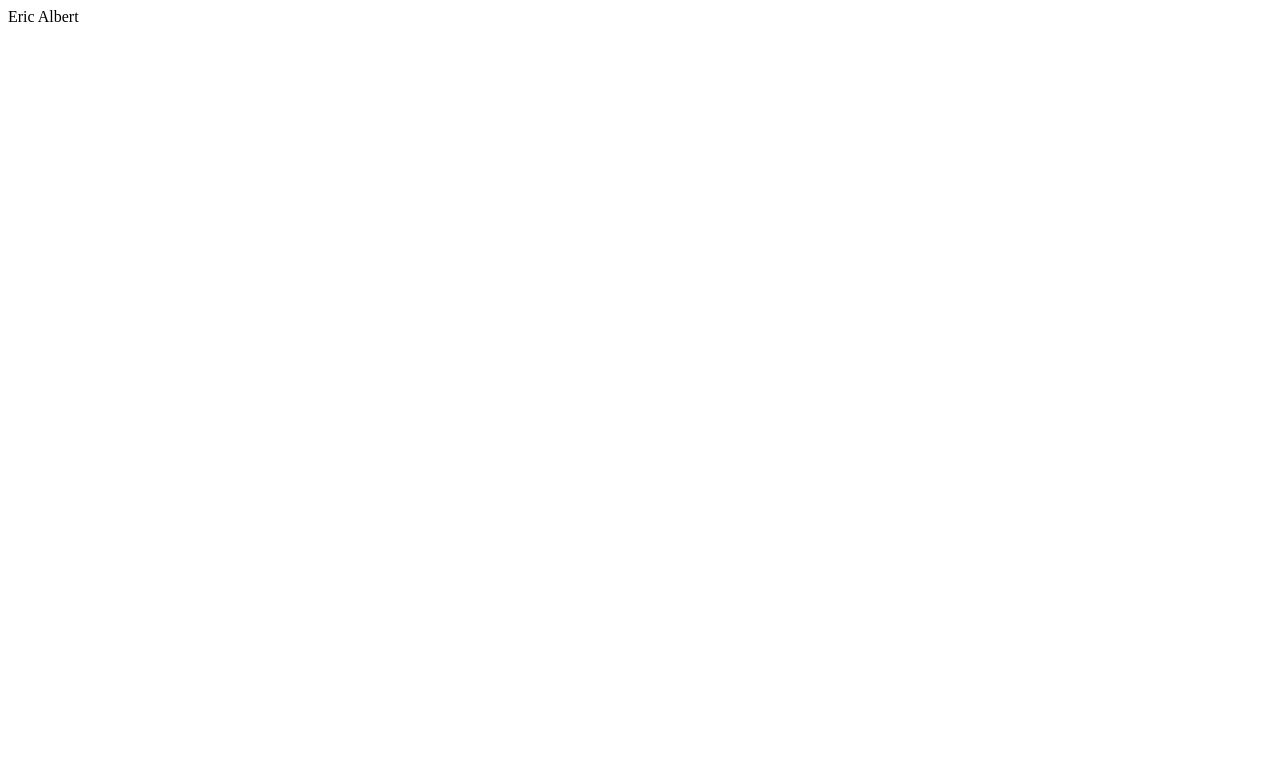
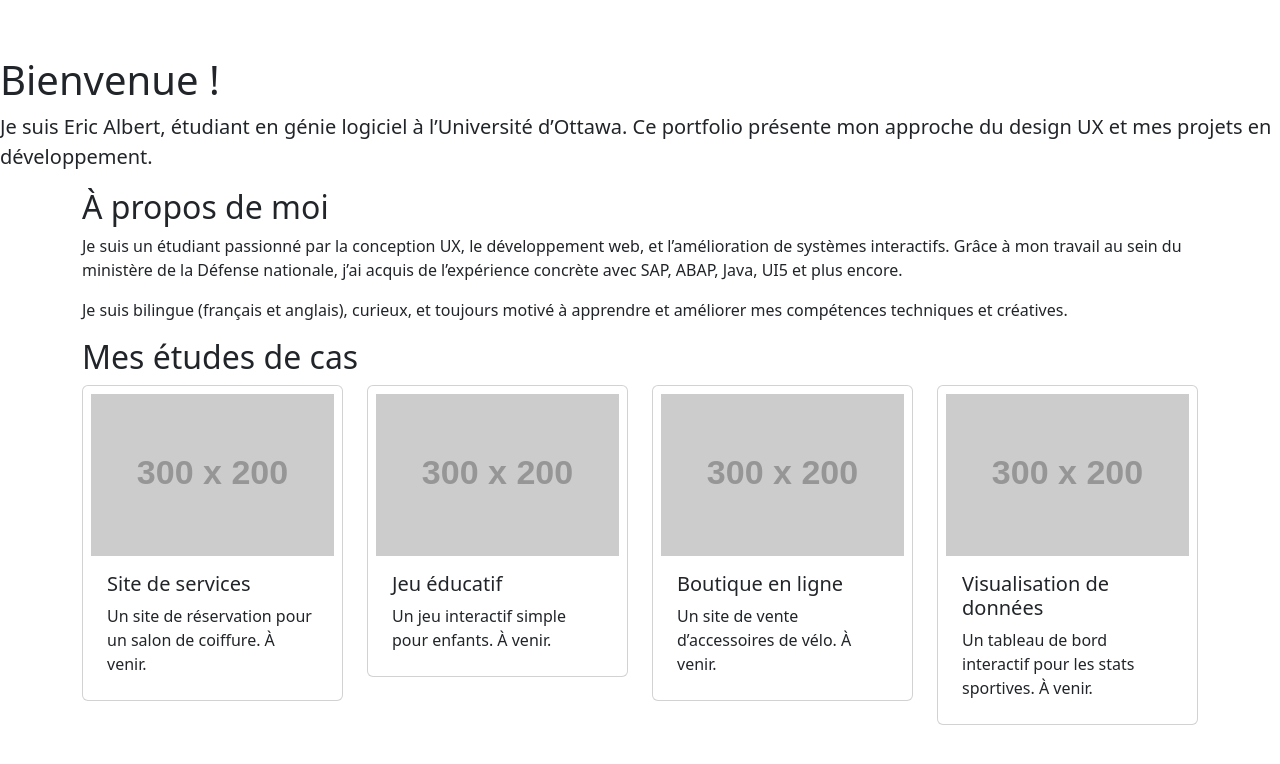
Before and after one commit to EricAlbert87/EricAlbert87.github.io, a plain HTML site: page Index.html in a window 1280 px wide. Drawn offline with nearby package versions, Linux system fonts and the light colour scheme; placeholder pictures from the web are drawn by us.

Commit message:
Completed Index Page

```diff
--- a/Index.html
+++ b/Index.html
@@ -1,10 +1,99 @@
 <!DOCTYPE html>
-<html>
+<html lang="fr">
 <head>
-<title>Hello, World</title>
+  <meta charset="UTF-8">
+  <meta name="viewport" content="width=device-width, initial-scale=1.0">
+  <title>Portfolio UX – Eric Albert</title>
+  <link href="https://cdn.jsdelivr.net/npm/bootstrap@5.3.0/dist/css/bootstrap.min.css" rel="stylesheet">
+  <link rel="stylesheet" href="Style.css">
 </head>
 <body>
-Eric Albert
 
+  <!-- Navbar -->
+  <nav class="navbar navbar-expand-lg navbar-dark">
+    <div class="container">
+      <a class="navbar-brand" href="#">Eric Albert</a>
+      <button class="navbar-toggler" type="button" data-bs-toggle="collapse" data-bs-target="#navbarNav">
+        <span class="navbar-toggler-icon"></span>
+      </button>
+      <div class="collapse navbar-collapse" id="navbarNav">
+        <ul class="navbar-nav ms-auto">
+          <li class="nav-item"><a class="nav-link active" href="#about">À propos</a></li>
+          <li class="nav-item"><a class="nav-link" href="#projects">Études de cas</a></li>
+          <li class="nav-item"><a class="nav-link" href="contact.html">Contact</a></li>
+        </ul>
+      </div>
+    </div>
+  </nav>
+
+  <!-- Section Hero -->
+  <div class="hero">
+    <h1>Bienvenue !</h1>
+    <p class="lead">Je suis Eric Albert, étudiant en génie logiciel à l’Université d’Ottawa. Ce portfolio présente mon approche du design UX et mes projets en développement.</p>
+  </div>
+
+  <!-- À propos -->
+  <div id="about" class="section container">
+    <h2>À propos de moi</h2>
+    <p>Je suis un étudiant passionné par la conception UX, le développement web, et l’amélioration de systèmes interactifs. Grâce à mon travail au sein du ministère de la Défense nationale, j’ai acquis de l’expérience concrète avec SAP, ABAP, Java, UI5 et plus encore.</p>
+    <p>Je suis bilingue (français et anglais), curieux, et toujours motivé à apprendre et améliorer mes compétences techniques et créatives.</p>
+  </div>
+
+  <!-- Études de cas -->
+  <div id="projects" class="section container">
+    <h2>Mes études de cas</h2>
+    <div class="row g-4">
+      <div class="col-md-6 col-lg-3">
+        <a href="Service.html" class="text-decoration-none text-dark">
+          <div class="card p-2">
+            <img src="https://via.placeholder.com/300x200?text=Service" class="case-img" alt="Design 1">
+            <div class="card-body">
+              <h5 class="card-title">Site de services</h5>
+              <p class="card-text">Un site de réservation pour un salon de coiffure. À venir.</p>
+            </div>
+          </div>
+        </a>
+      </div>
+
+      <div class="col-md-6 col-lg-3">
+        <a href="Game.html" class="text-decoration-none text-dark">
+          <div class="card p-2">
+            <img src="https://via.placeholder.com/300x200?text=Jeu" class="case-img" alt="Design 2">
+            <div class="card-body">
+              <h5 class="card-title">Jeu éducatif</h5>
+              <p class="card-text">Un jeu interactif simple pour enfants. À venir.</p>
+            </div>
+          </div>
+        </a>
+      </div>
+
+      <div class="col-md-6 col-lg-3">
+        <a href="ECommerce.html" class="text-decoration-none text-dark">
+          <div class="card p-2">
+            <img src="https://via.placeholder.com/300x200?text=E-commerce" class="case-img" alt="Design 3">
+            <div class="card-body">
+              <h5 class="card-title">Boutique en ligne</h5>
+              <p class="card-text">Un site de vente d’accessoires de vélo. À venir.</p>
+            </div>
+          </div>
+        </a>
+      </div>
+
+      <div class="col-md-6 col-lg-3">
+        <a href="Analyse_Visualization.html" class="text-decoration-none text-dark">
+          <div class="card p-2">
+            <img src="https://via.placeholder.com/300x200?text=Analyse" class="case-img" alt="Design 4">
+            <div class="card-body">
+              <h5 class="card-title">Visualisation de données</h5>
+              <p class="card-text">Un tableau de bord interactif pour les stats sportives. À venir.</p>
+            </div>
+          </div>
+        </a>
+      </div>
+    </div>
+  </div>
+
+  <script src="https://cdn.jsdelivr.net/npm/bootstrap@5.3.0/dist/js/bootstrap.bundle.min.js"></script>
+  <script src="Index.js"></script>
 </body>
 </html>
```
Also changed, not shown: Service.html (added).
